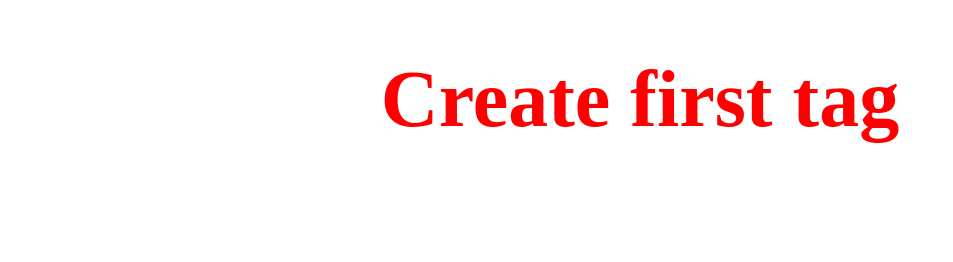
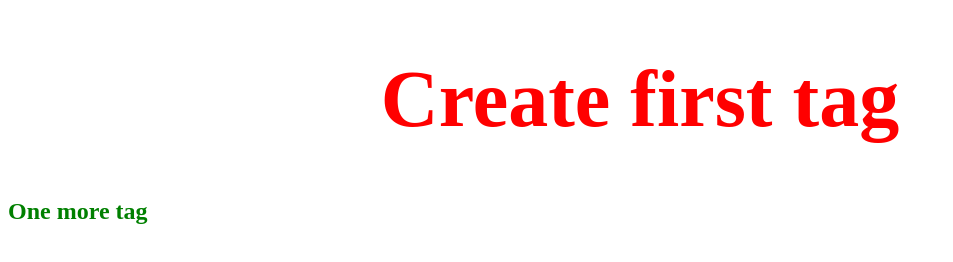
Before and after one commit to VolodymyrIvanovych/test, a plain HTML site: page index.html in a window 1280 px wide. Shown: the whole page, without its empty margins (0-953 px from the left). Drawn offline with Linux system fonts and the light colour scheme.

Commit message:
Create new tag and add some style

```diff
--- a/index.html
+++ b/index.html
@@ -11,6 +11,7 @@
 <body>
 
     <h1>Create first tag</h1>
+    <h2>One more tag</h2>
 
 </body>
 
--- a/main.css
+++ b/main.css
@@ -3,3 +3,7 @@
     text-align: center;
     font-size: 80px;
 }
+
+h2 {
+    color: green;
+}
```
